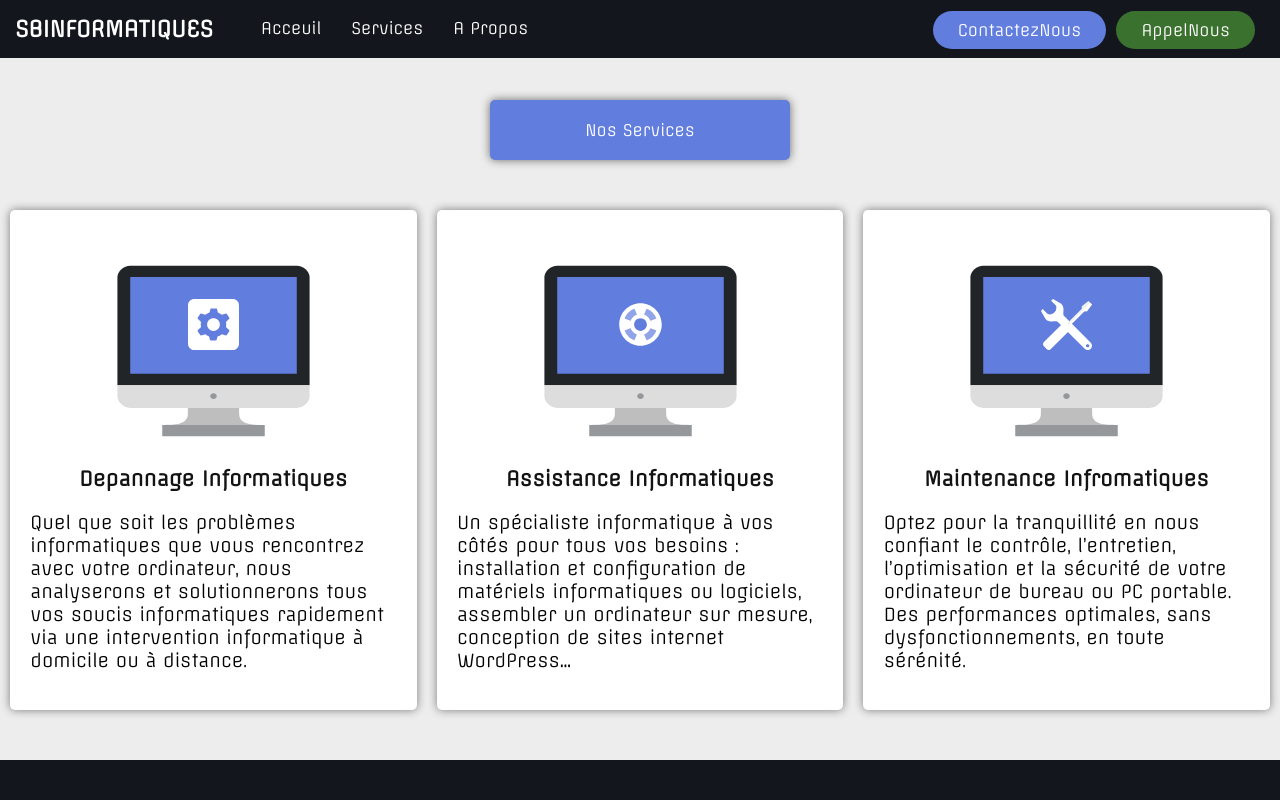
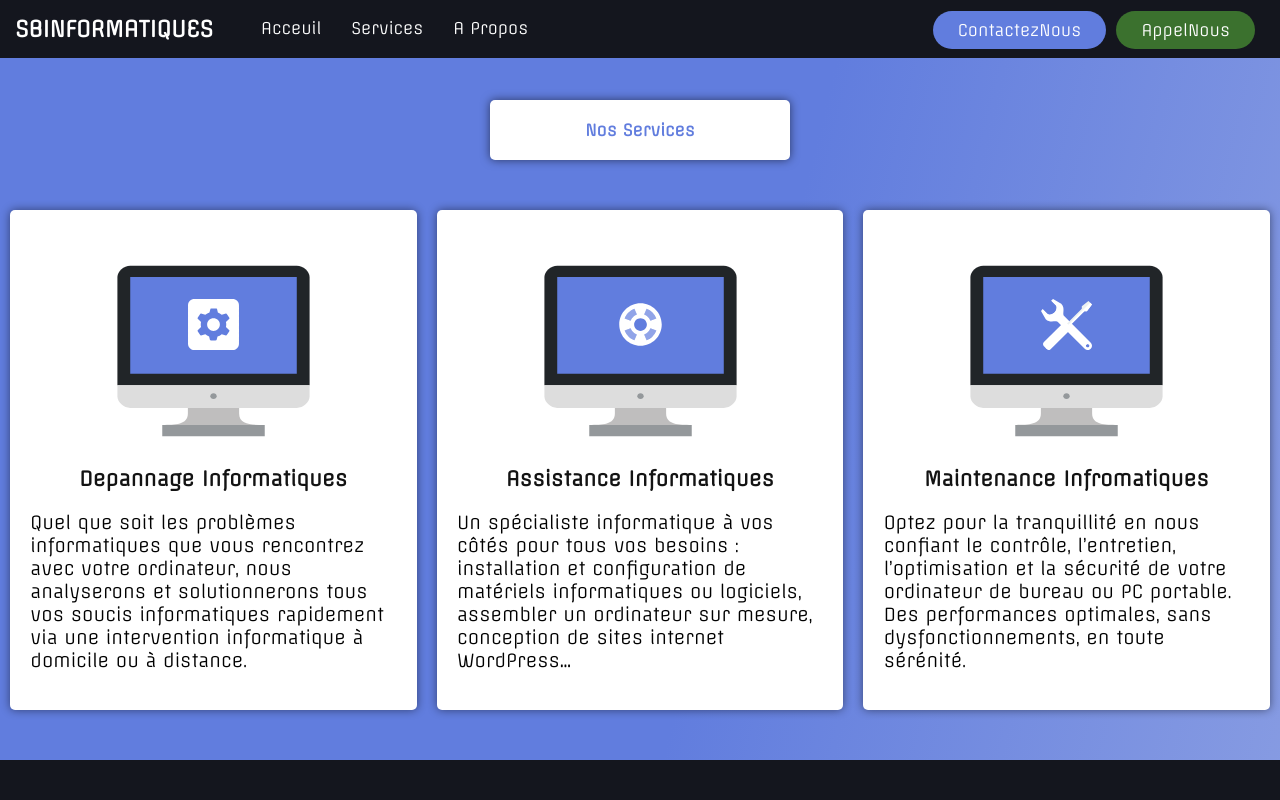
Before and after one commit to onlymachiavelli/sbinformatiques, a Next.js app: page /services in a window 1280 px wide. Shown: the top 800 px of the page. Built offline with nearby package versions, Linux system fonts and the light colour scheme.

Commit message:
Servicee page modifi

```diff
--- a/pages/services.tsx
+++ b/pages/services.tsx
@@ -9,12 +9,12 @@ const Services = () => {
         document.title = "SBI | NOS services"
     })
     return (
-        <div className="">
+        <div className={styles.mainserv}>
             <Navbar />
 
             <div className={styles.service_container}>
                 <br /><br /><br /><br />
-                <div className={styles.b_title}>
+                <div className={styles.b_title} style={{ backgroundColor: "#fff", color: "var(--Blue)", fontWeight: "bold" }}>
                     Nos Services
                 </div>
                 <br />
--- a/styles/Home.module.css
+++ b/styles/Home.module.css
@@ -636,3 +636,12 @@
     margin-top: 20px !important;
   }
 }
+.mainserv{
+
+  background: linear-gradient(
+    103.95deg,
+    var(--Blue) 54.12%,
+    rgba(9, 31, 235, 0) 203.99%
+  );
+
+}
```
